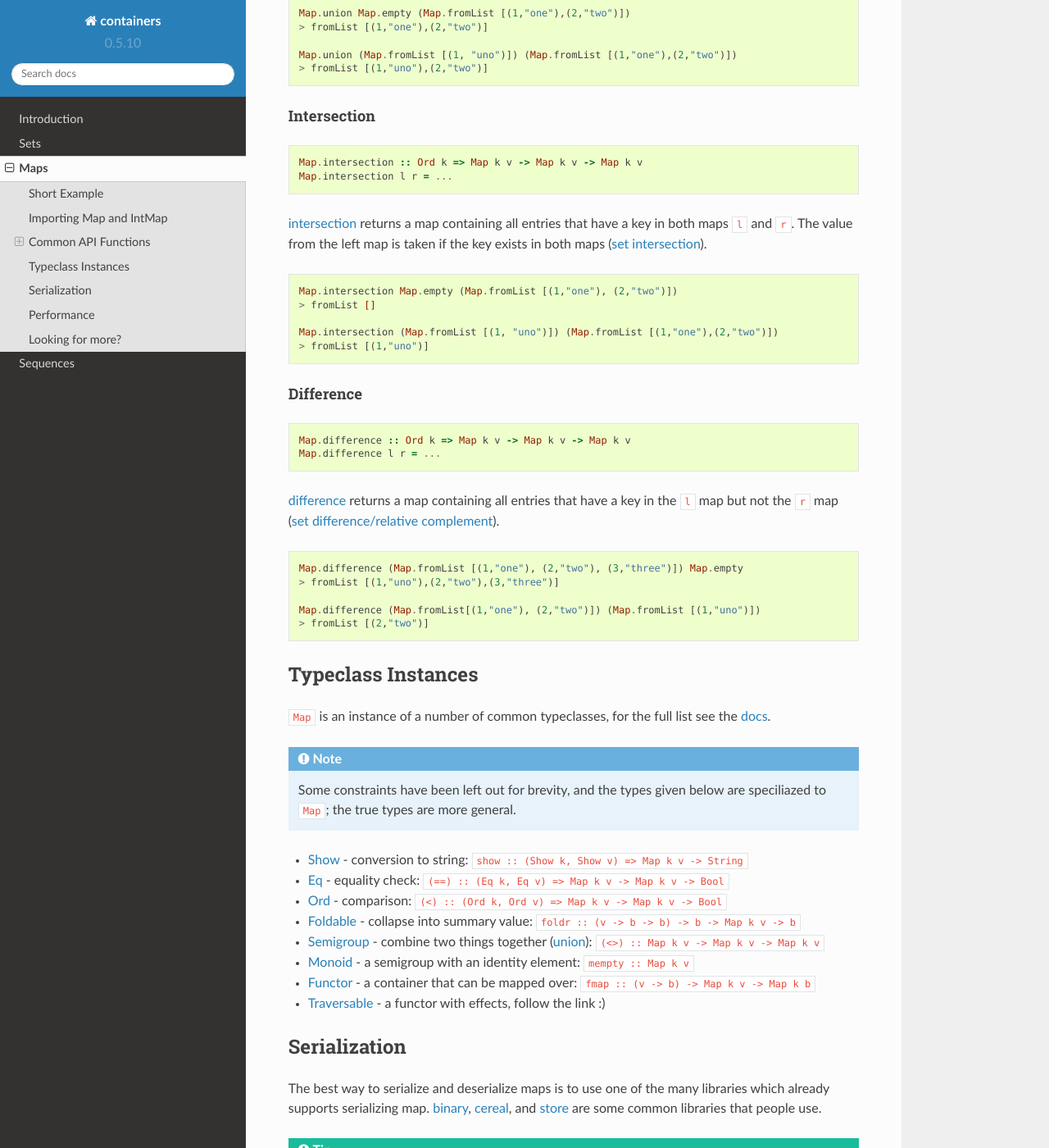
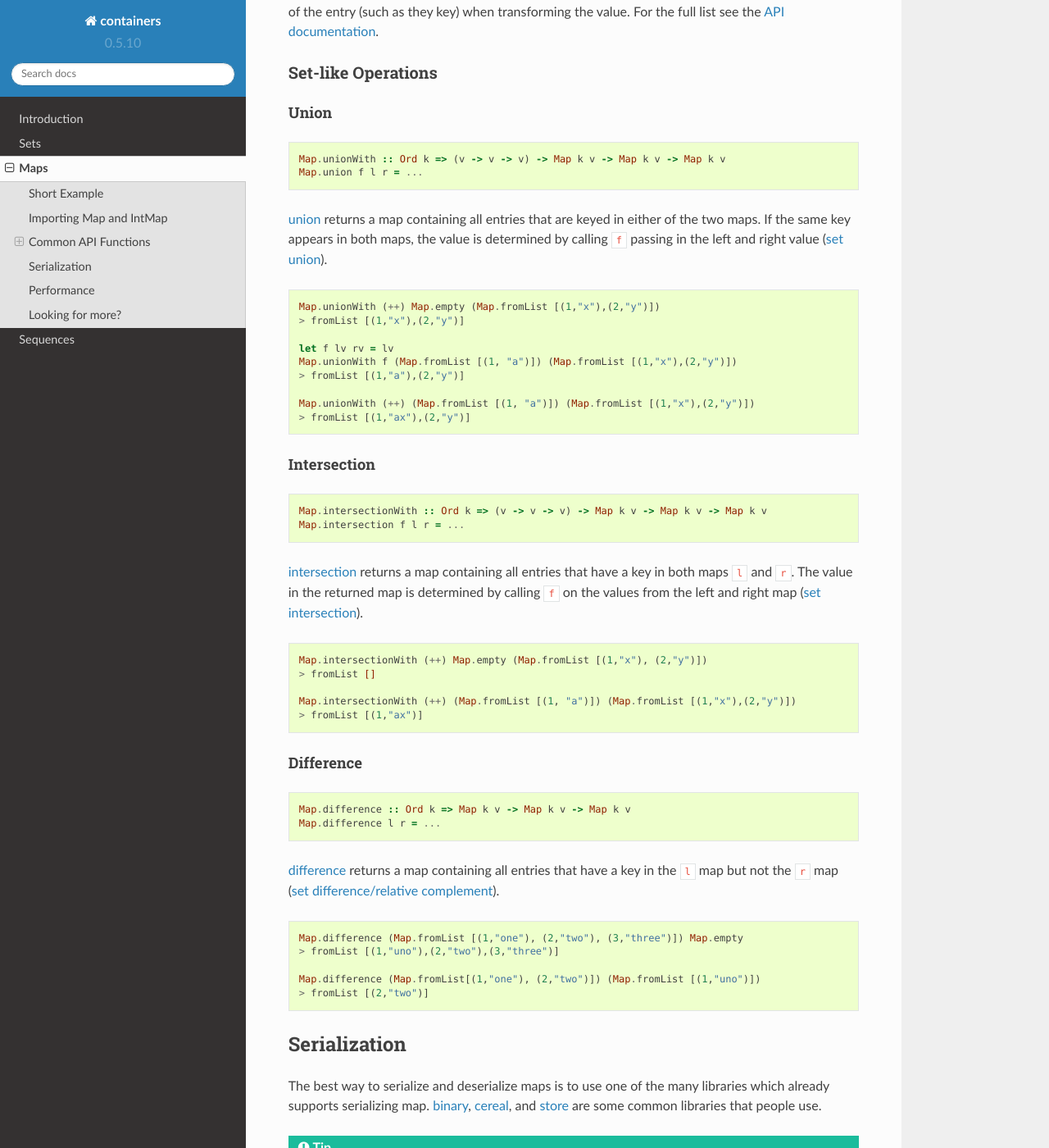
Before and after one commit to haskell/containers, a Sphinx documentation site: the page built from docs/map.rst, in a window 1280 px wide and 1400 px high, scrolled down 8679 px. Shown: the whole window at 82% size. Built offline with Sphinx 7.4.7 and the Read the Docs theme 2.0.0, drawn with Linux system fonts in a browser that asks for light colours; some of the changed text lies outside the part shown.

Commit message:
More content changes:
- Remove typeclass instances section
- Don't import Seq(..) unqualified
- Use Map.alter instead of Map.update
- Non-symmetric combination function for Map.fromListWith
- Map.unionWith instead of Map.union
- Map.intersectionWith instead of Map.intersectionWith

[ci skip]

```diff
--- a/docs/map.rst
+++ b/docs/map.rst
@@ -185,6 +185,11 @@
     -- Build a histogram from a list of elements.
     Map.fromListWith (+) (map (\x -> (x, 1)) ["a", "a", "b", "c", "c", "c"])
     > fromList [("a",2),("b",1),("c",3)]
+
+    -- Build a map from a list, combining the string values for the same key.
+    Map.fromListWith (++) [(1, "a"), (1, "b"), (2, "x"), (2, "y")]
+    > fromList [(1,"ba"),(2,"yx")]
+
 
 
 Create a list from a map
@@ -428,12 +433,27 @@
 
 ::
 
-    Map.update :: Ord k => (v -> Maybe v) -> k -> Map k v -> Map k v
-    Map.update f key m = ...
+    Map.alter :: Ord k => (Maybe v -> Maybe v) -> k -> Map k v -> Map k v
+    Map.alter f key m = ...
 
 Apply the value transformation function ``f`` to the entry with given ``key``,
-if no entry for that key exists then the map is left unchanged, if the function
-returns ``Nothing`` then the entry is deleted.
+if no entry for that key exists then the function is passed ``Nothing``. If the
+function returns ``Nothing`` then the entry is deleted, if the function returns
+``Just v2`` then the value for the ``key`` is updated to ``v2``. In other words,
+alter can be used to insert, update, or delete a value.
+
+::
+
+    let removeElement _ = Nothing
+    Map.alter removeElement "key" (Map.fromList [("key", 0)])
+    > fromList []
+
+    let setValueToOne _ = Just 1
+    Map.alter setValueToOne "key" (Map.fromList [("key", 0)])
+    > fromList [("key",1)]
+
+    Map.alter setValueToOne "key" Map.empty
+    > fromList [("key",1)]
 
 
 Modifying all map entries (mapping)
@@ -473,41 +493,50 @@
 
 ::
 
-    Map.union :: Ord k => Map k v -> Map k v -> Map k v
-    Map.union l r = ...
+    Map.unionWith :: Ord k => (v -> v -> v) -> Map k v -> Map k v -> Map k v
+    Map.union f l r = ...
 
 :map:`union` returns a map containing all entries that are keyed in either of
-the two maps. If the same key appears in both maps, the value from the left map
-``l`` taken (`set union <https://en.wikipedia.org/wiki/Union_(set_theory)>`_).
+the two maps. If the same key appears in both maps, the value is determined by
+calling ``f`` passing in the left and right value (`set union
+<https://en.wikipedia.org/wiki/Union_(set_theory)>`_).
 
 ::
 
-    Map.union Map.empty (Map.fromList [(1,"one"),(2,"two")])
-    > fromList [(1,"one"),(2,"two")]
 
-    Map.union (Map.fromList [(1, "uno")]) (Map.fromList [(1,"one"),(2,"two")])
-    > fromList [(1,"uno"),(2,"two")]
+    Map.unionWith (++) Map.empty (Map.fromList [(1,"x"),(2,"y")])
+    > fromList [(1,"x"),(2,"y")]
+
+    let f lv rv = lv
+    Map.unionWith f (Map.fromList [(1, "a")]) (Map.fromList [(1,"x"),(2,"y")])
+    > fromList [(1,"a"),(2,"y")]
+
+    Map.unionWith (++) (Map.fromList [(1, "a")]) (Map.fromList [(1,"x"),(2,"y")])
+    > fromList [(1,"ax"),(2,"y")]
+
 
 Intersection
 """"""""""""
 
 ::
 
-    Map.intersection :: Ord k => Map k v -> Map k v -> Map k v
-    Map.intersection l r = ...
+    Map.intersectionWith :: Ord k => (v -> v -> v) -> Map k v -> Map k v -> Map k v
+    Map.intersection f l r = ...
 
 :map:`intersection` returns a map containing all entries that have a key in both
-maps ``l`` and ``r``. The value from the left map is taken if the key exists in
-both maps (`set intersection
+maps ``l`` and ``r``. The value in the returned map is determined by calling
+``f`` on the values from the left and right map (`set intersection
 <https://en.wikipedia.org/wiki/Intersection_(set_theory)>`_).
 
 ::
 
-    Map.intersection Map.empty (Map.fromList [(1,"one"), (2,"two")])
+    Map.intersectionWith (++) Map.empty (Map.fromList [(1,"x"), (2,"y")])
     > fromList []
 
-    Map.intersection (Map.fromList [(1, "uno")]) (Map.fromList [(1,"one"),(2,"two")])
-    > fromList [(1,"uno")]
+    Map.intersectionWith (++) (Map.fromList [(1, "a")]) (Map.fromList [(1,"x"),(2,"y")])
+    > fromList [(1,"ax")]
+
+
 
 Difference
 """"""""""
@@ -528,38 +557,6 @@
 
     Map.difference (Map.fromList[(1,"one"), (2,"two")]) (Map.fromList [(1,"uno")])
     > fromList [(2,"two")]
-
-
-Typeclass Instances
--------------------
-
-``Map`` is an instance of a number of common typeclasses, for the full list see
-the `docs
-<https://hackage.haskell.org/package/containers-0.5.10.2/docs/Data-Map-Strict.html#t:Map>`_.
-
-.. NOTE::
-   Some constraints have been left out for brevity, and the types given below
-   are speciliazed to ``Map``; the true types are more general.
-
-- `Show
-  <https://hackage.haskell.org/package/base-4.10.1.0/docs/Prelude.html#t:Show>`_ -
-  conversion to string: ``show :: (Show k, Show v) => Map k v -> String``
-- `Eq
-  <https://hackage.haskell.org/package/base-4.10.1.0/docs/Prelude.html#t:Eq>`_ -
-  equality check: ``(==) :: (Eq k, Eq v) => Map k v -> Map k v -> Bool``
-- `Ord
-  <https://hackage.haskell.org/package/base-4.10.1.0/docs/Prelude.html#t:Ord>`_ -
-  comparison: ``(<) :: (Ord k, Ord v) => Map k v -> Map k v -> Bool``
-- `Foldable <https://wiki.haskell.org/Typeclassopedia#Foldable>`_ - collapse
-  into summary value: ``foldr :: (v -> b -> b) -> b -> Map k v -> b``
-- `Semigroup <https://wiki.haskell.org/Typeclassopedia#Semigroup>`_ - combine
-  two things together (union_): ``(<>) :: Map k v -> Map k v -> Map k v``
-- `Monoid <https://wiki.haskell.org/Typeclassopedia#Monoid>`_  - a semigroup
-  with an identity element: ``mempty :: Map k v``
-- `Functor <https://wiki.haskell.org/Typeclassopedia#Functor>`_ - a container
-  that can be mapped over: ``fmap :: (v -> b) -> Map k v -> Map k b``
-- `Traversable <https://wiki.haskell.org/Typeclassopedia#Traversable>`_ - a
-  functor with effects, follow the link :)
 
 
 Serialization
--- a/docs/sequence.rst
+++ b/docs/sequence.rst
@@ -90,7 +90,7 @@
 
 ::
 
-    import Data.Sequence (Seq(..), (<|), (|>), (><))
+    import Data.Sequence (Seq, (<|), (|>), (><))
     import qualified Data.Sequence as Seq
 
 
@@ -610,42 +610,6 @@
     > 8
 
 
-Typeclass Instances
--------------------
-
-``Seq`` is an instance of a number of common typeclasses, for the full list see
-the `docs
-<https://hackage.haskell.org/package/containers-0.5.10.2/docs/Data-Sequence.html#t:Seq>`_.
-
-.. NOTE::
-   Some constraints have been left out for brevity, and the types given below
-   are speciliazed to ``Seq``; the true types are more general.
-
-- `Show
-  <https://hackage.haskell.org/package/base-4.10.1.0/docs/Prelude.html#t:Show>`_ -
-  conversion to string: ``show :: Show a => Seq a -> String``
-- `Eq
-  <https://hackage.haskell.org/package/base-4.10.1.0/docs/Prelude.html#t:Eq>`_ -
-  equality check: ``(==) :: Eq a => Seq a -> Seq a -> Bool``
-- `Ord
-  <https://hackage.haskell.org/package/base-4.10.1.0/docs/Prelude.html#t:Ord>`_ -
-  comparison: ``(<) :: Ord a => Seq a -> Seq a -> Bool``
-- `Foldable <https://wiki.haskell.org/Typeclassopedia#Foldable>`_ - collapse
-  into summary value: ``foldr :: (a -> b -> b) -> b -> Seq a -> b``
-- `Semigroup <https://wiki.haskell.org/Typeclassopedia#Semigroup>`_ - combine
-  two things together: ``(<>) :: Seq a -> Seq a -> Seq a``
-- `Monoid <https://wiki.haskell.org/Typeclassopedia#Monoid>`_  - a semigroup
-  with an identity element: ``mempty :: Seq a``
-- `Functor <https://wiki.haskell.org/Typeclassopedia#Functor>`_ - a container
-  that can be mapped over: ``fmap :: (a -> b) -> Seq a -> Seq b``
-- `Traversable <https://wiki.haskell.org/Typeclassopedia#Traversable>`_ - a
-  functor with effects, follow the link :)
-- `Applicative <https://wiki.haskell.org/Typeclassopedia#Applicative>`_ - follow
-  the link :)
-- `Monad <https://wiki.haskell.org/Typeclassopedia#Monad>`_ - follow
-  the link :)
-
-
 Serialization
 -------------
 
```
Also changed, not shown: docs/set.rst (+0 -28 lines).
